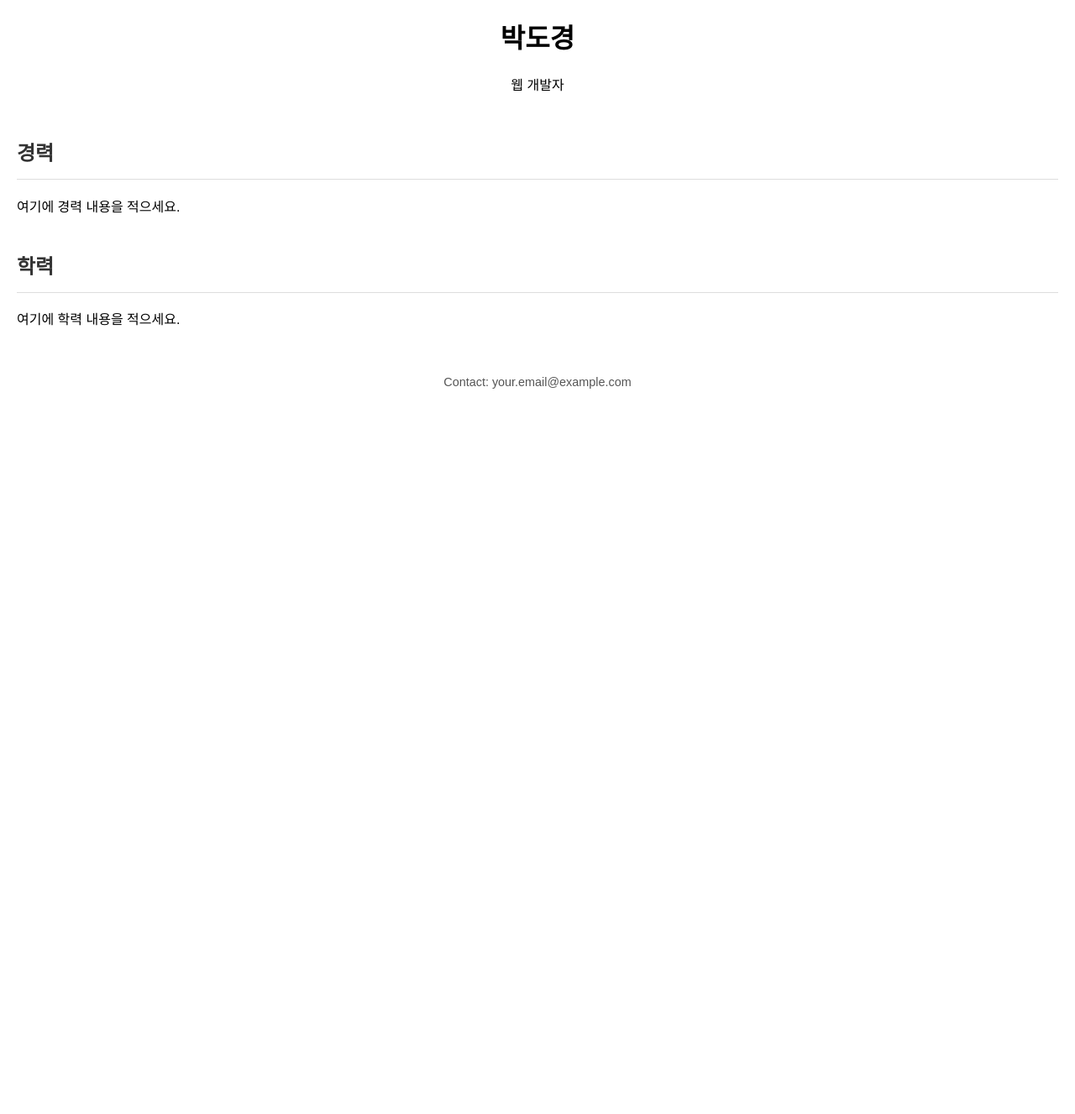
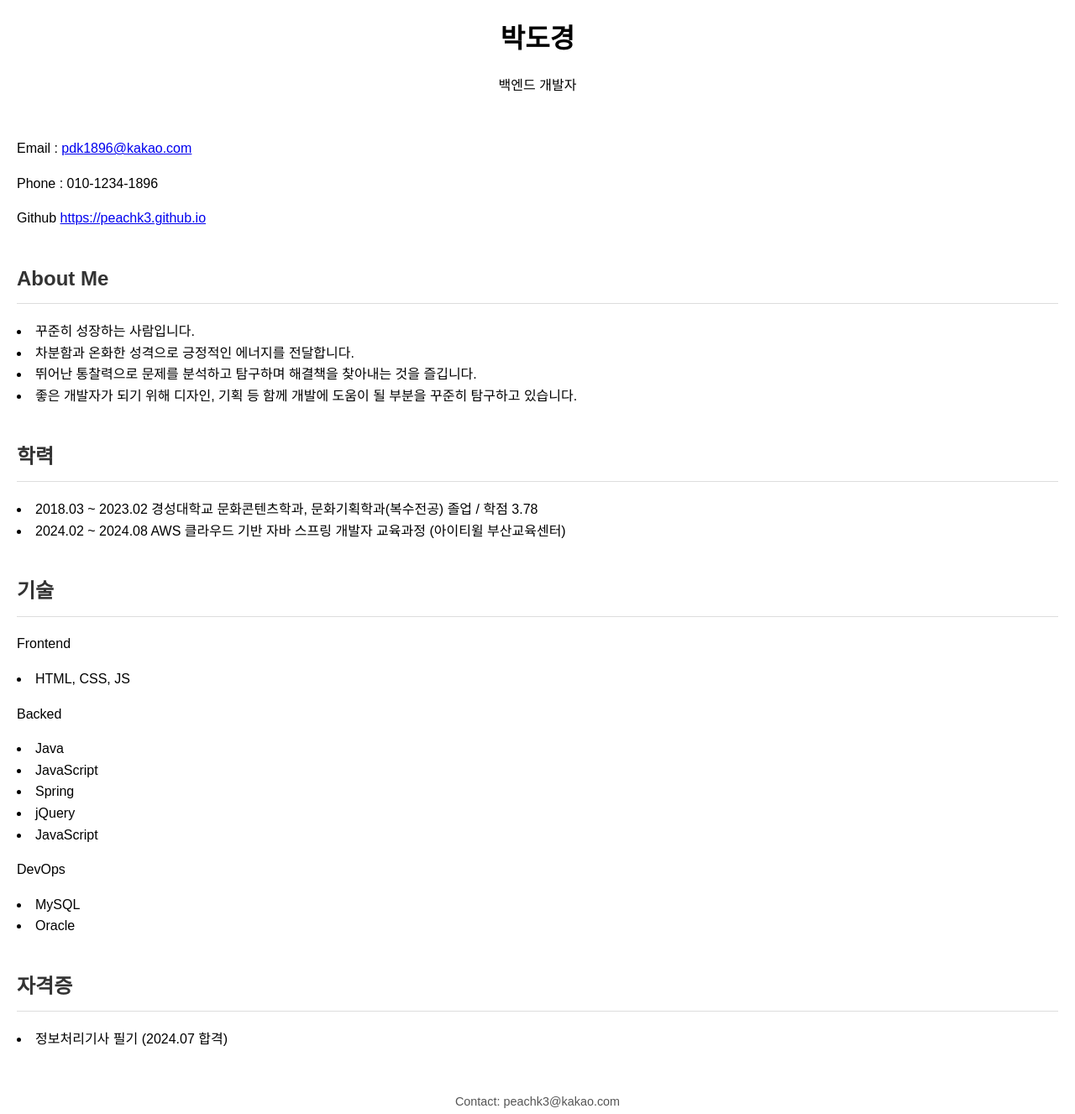
Before and after one commit to peachk3/peachk3.github.io, a plain HTML site: page index.html in a window 1280 px wide. Shown: the whole page at 84% size. Before the commit the page ends 800 px from the top, so only its background shows below. Drawn offline with Linux system fonts and the light colour scheme.

Commit message:
Update index.html

```diff
--- a/index.html
+++ b/index.html
@@ -9,18 +9,62 @@
 <body>
     <header>
         <h1>박도경</h1>
-        <p>웹 개발자</p>
+        <p>백엔드 개발자</p>
     </header>
+
+    <p>Email : <a href="pdk1896@kakao.com">pdk1896@kakao.com</a></p>
+    <p>Phone : 010-1234-1896</p>
+
+    <p>Github <a href="https://peachk3.github.io">https://peachk3.github.io</a></p>
+
     <section>
-        <h2>경력</h2>
-        <p>여기에 경력 내용을 적으세요.</p>
+        <h2>About Me</h2>
+        <p>
+            <li>꾸준히 성장하는 사람입니다.</li>
+            <li>차분함과 온화한 성격으로 긍정적인 에너지를 전달합니다.</li>
+            <li>뛰어난 통찰력으로 문제를 분석하고 탐구하며 해결책을 찾아내는 것을 즐깁니다.</li>
+            <li>좋은 개발자가 되기 위해 디자인, 기획 등 함께 개발에 도움이 될 부분을 꾸준히 탐구하고 있습니다.</li>
+        </p>
     </section>
+
     <section>
         <h2>학력</h2>
-        <p>여기에 학력 내용을 적으세요.</p>
+        <p>
+            <li>2018.03 ~ 2023.02  경성대학교 문화콘텐츠학과, 문화기획학과(복수전공) 졸업 / 학점 3.78</li>
+            <li>2024.02 ~ 2024.08  AWS 클라우드 기반 자바 스프링 개발자 교육과정 (아이티윌 부산교육센터)</li>
+        </p>
     </section>
+
+
+    <section>
+        <h2>기술</h2>
+        <p>Frontend
+            <li> HTML, CSS, JS </li>
+        </p>
+        <p>Backed
+            <li> Java </li>
+            <li> JavaScript </li>
+            <li> Spring </li>
+            <li> jQuery </li>
+            <li> JavaScript </li>
+        </p>
+        <p>DevOps
+            <li>MySQL</li>
+            <li>Oracle</li>
+        </p>
+
+    </section>
+
+
+    <section>
+        <h2>자격증</h2>
+        <p>
+            <li>정보처리기사 필기 (2024.07 합격)</li>
+        </p>
+    </section>
+
     <footer>
-        <p>Contact: your.email@example.com</p>
+        <p>Contact: peachk3@kakao.com</p>
     </footer>
 </body>
 </html>
```
